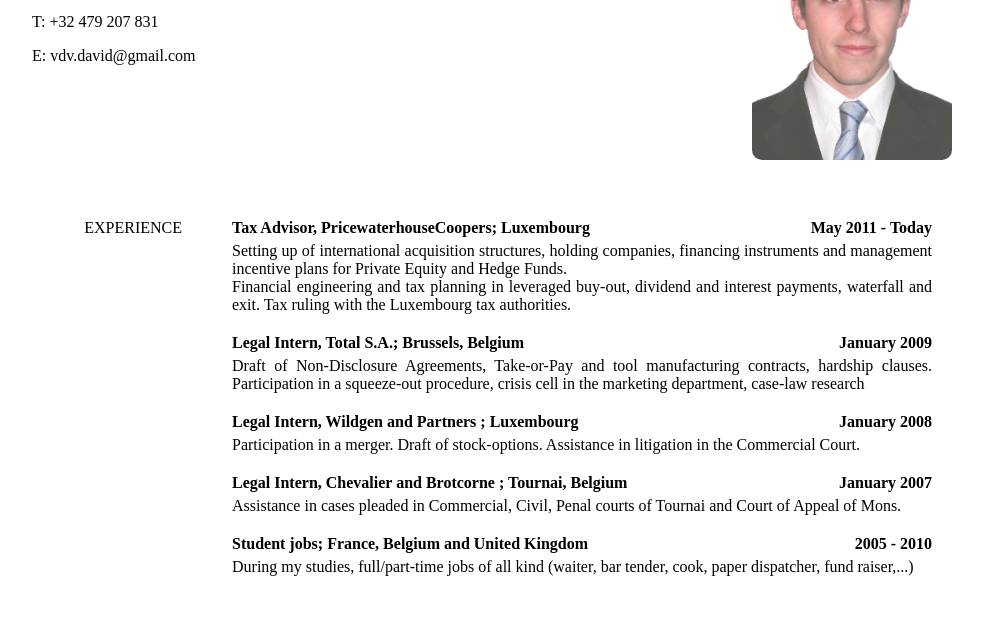
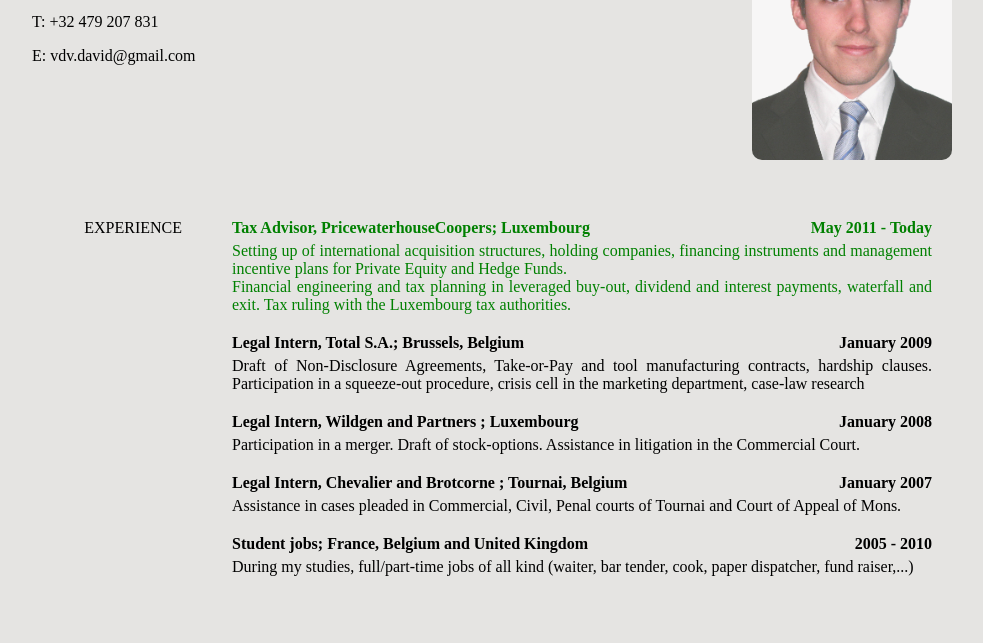
Before and after one commit to ddvdv/Resume, a plain HTML site: page resume.html in a window 1280 px wide. In both pictures the pointer is over the element 740 px from the left and 375 px from the top of the page. Shown: the part 109-752 px from the top of the page, without its empty margins (158-1141 px from the left). Drawn offline with Linux system fonts and the light colour scheme.

Commit message:
animation css

```diff
--- a/style.css
+++ b/style.css
@@ -1,3 +1,7 @@
+body	{
+	background-color: #E5E4E2;
+}
+
 .page	{
 	width: 900px;
 	margin: auto;
@@ -61,3 +65,7 @@ img {
 	margin-top: 0px;
 	margin-bottom: 20px;
 }
+
+.xp:hover{
+	color: green;
+}
```
